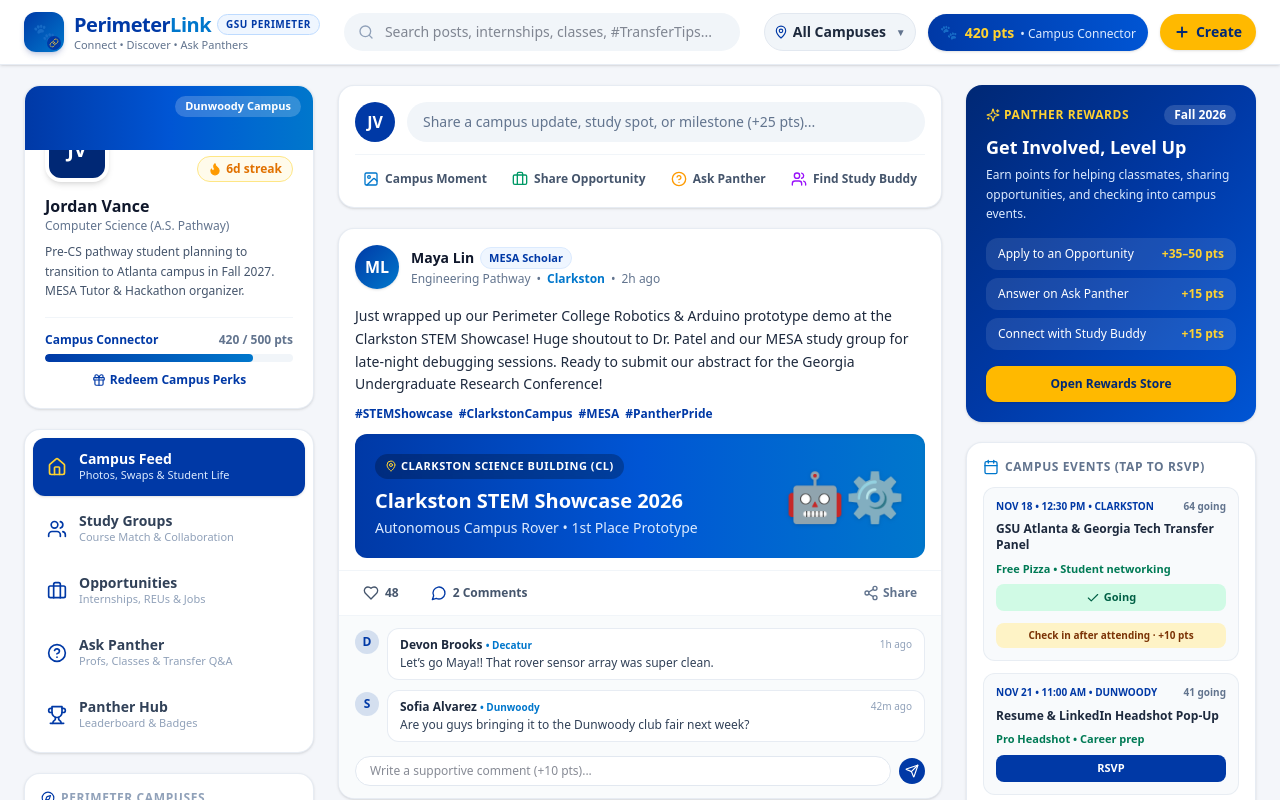
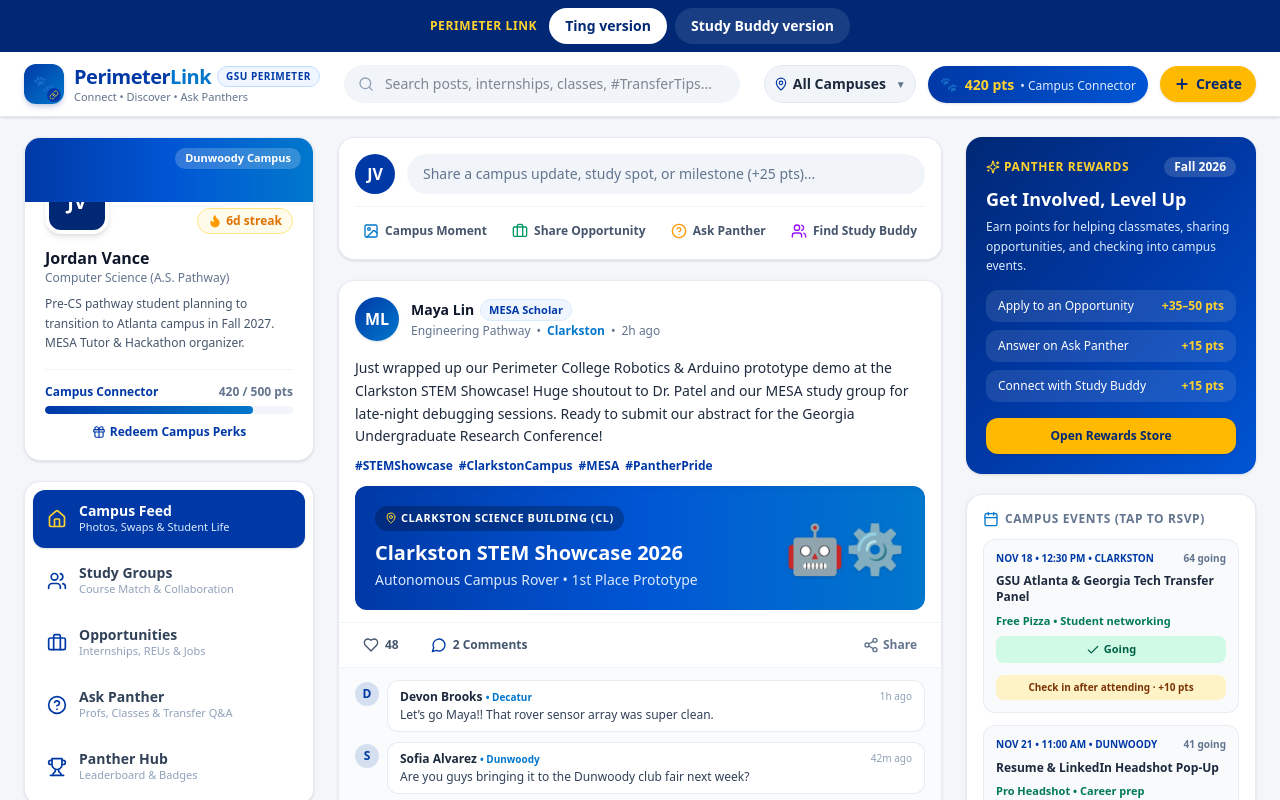
Before and after one commit to SheCodeBugg/Hackperimeter, a React (Vite) app: page / in a window 1280 px wide. Shown: the top 800 px of the page. Built offline with nearby package versions, Linux system fonts and the light colour scheme.

Commit message:
Show Ting and Study Buddy versions on one link
The main page now has a switcher bar at the top. #ting and #buddies
in the URL open each version directly.

Co-Authored-By: Claude Opus 5.5 <noreply@anthropic.com>
Claude-Session: https://claude.ai/code/session_013j5BiHDoyKsfY6oumgVFj1

```diff
--- a/src/main.tsx
+++ b/src/main.tsx
@@ -1,10 +1,60 @@
-import React from 'react';
+import React, { useEffect, useState } from 'react';
 import { createRoot } from 'react-dom/client';
 import './index.css';
-import App from '../perimeter-link-ting';
+import TingApp from '../perimeter-link-ting';
+import BuddyApp from '../perimeter_link_gsu_perimeter_college_student_hub (1)';
+
+// One link, two versions. The bar at the top switches between them.
+// The choice is kept in the URL (#ting or #buddies) so either view can be shared.
+type Version = 'ting' | 'buddies';
+const fromHash = (): Version => (window.location.hash === '#buddies' ? 'buddies' : 'ting');
+
+function VersionSwitcher() {
+  const [version, setVersion] = useState<Version>(fromHash);
+
+  useEffect(() => {
+    const onHash = () => setVersion(fromHash());
+    window.addEventListener('hashchange', onHash);
+    return () => window.removeEventListener('hashchange', onHash);
+  }, []);
+
+  const pick = (v: Version) => {
+    window.location.hash = v;
+    setVersion(v);
+    window.scrollTo(0, 0);
+  };
+
+  const tabs: { id: Version; label: string }[] = [
+    { id: 'ting', label: 'Ting version' },
+    { id: 'buddies', label: 'Study Buddy version' }
+  ];
+
+  return (
+    <>
+      <div className="bg-[#002875] px-3 py-2 flex items-center justify-center gap-2">
+        <span className="hidden sm:inline text-xs font-bold uppercase tracking-wider text-amber-300 mr-1">
+          Perimeter Link
+        </span>
+        {tabs.map((t) => (
+          <button
+            key={t.id}
+            onClick={() => pick(t.id)}
+            aria-pressed={version === t.id}
+            className={`h-9 px-4 rounded-full text-sm font-bold transition ${
+              version === t.id ? 'bg-white text-[#002875]' : 'bg-white/10 text-white hover:bg-white/20'
+            }`}
+          >
+            {t.label}
+          </button>
+        ))}
+      </div>
+      {version === 'ting' ? <TingApp key="ting" /> : <BuddyApp key="buddies" />}
+    </>
+  );
+}
 
 createRoot(document.getElementById('root')!).render(
   <React.StrictMode>
-    <App />
+    <VersionSwitcher />
   </React.StrictMode>
 );
--- a/vite.config.ts
+++ b/vite.config.ts
@@ -6,7 +6,7 @@ import { resolve } from 'path';
 // base './' keeps asset links relative so the site works at
 // https://shecodebugg.github.io/Hackperimeter/ (GitHub Pages)
 // Each version of the app gets its own page:
-//   /            -> perimeter-link-ting.tsx (main link)
+//   /            -> switcher: Ting + Study Buddy versions on one link
 //   /ting/       -> perimeter-link-ting.tsx
 //   /v2/         -> perimeter_link_gsu_perimeter_college_student_hub (1).tsx
 export default defineConfig({
```
Also changed, not shown: 1 other file (tests, documents, lock files or other folders).
